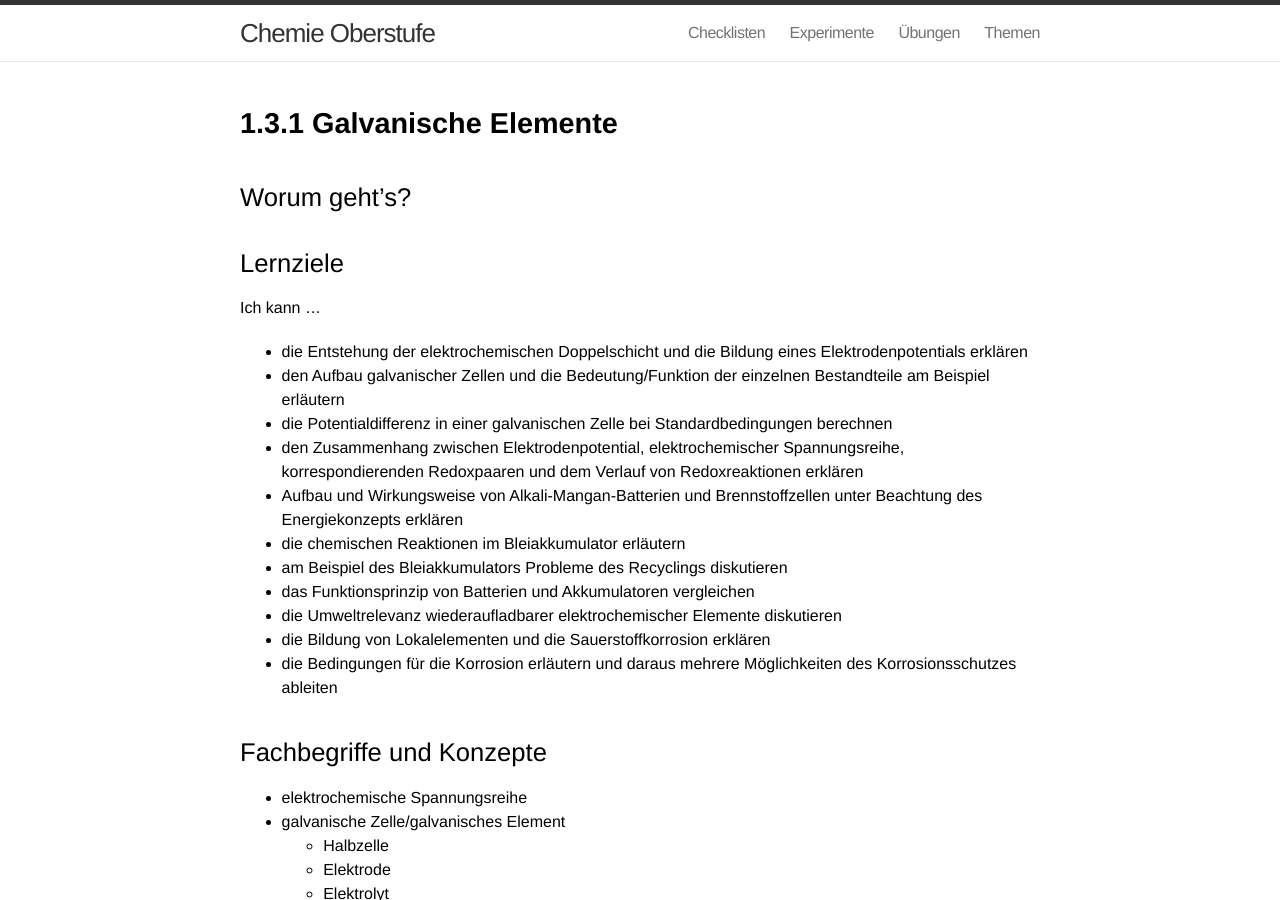
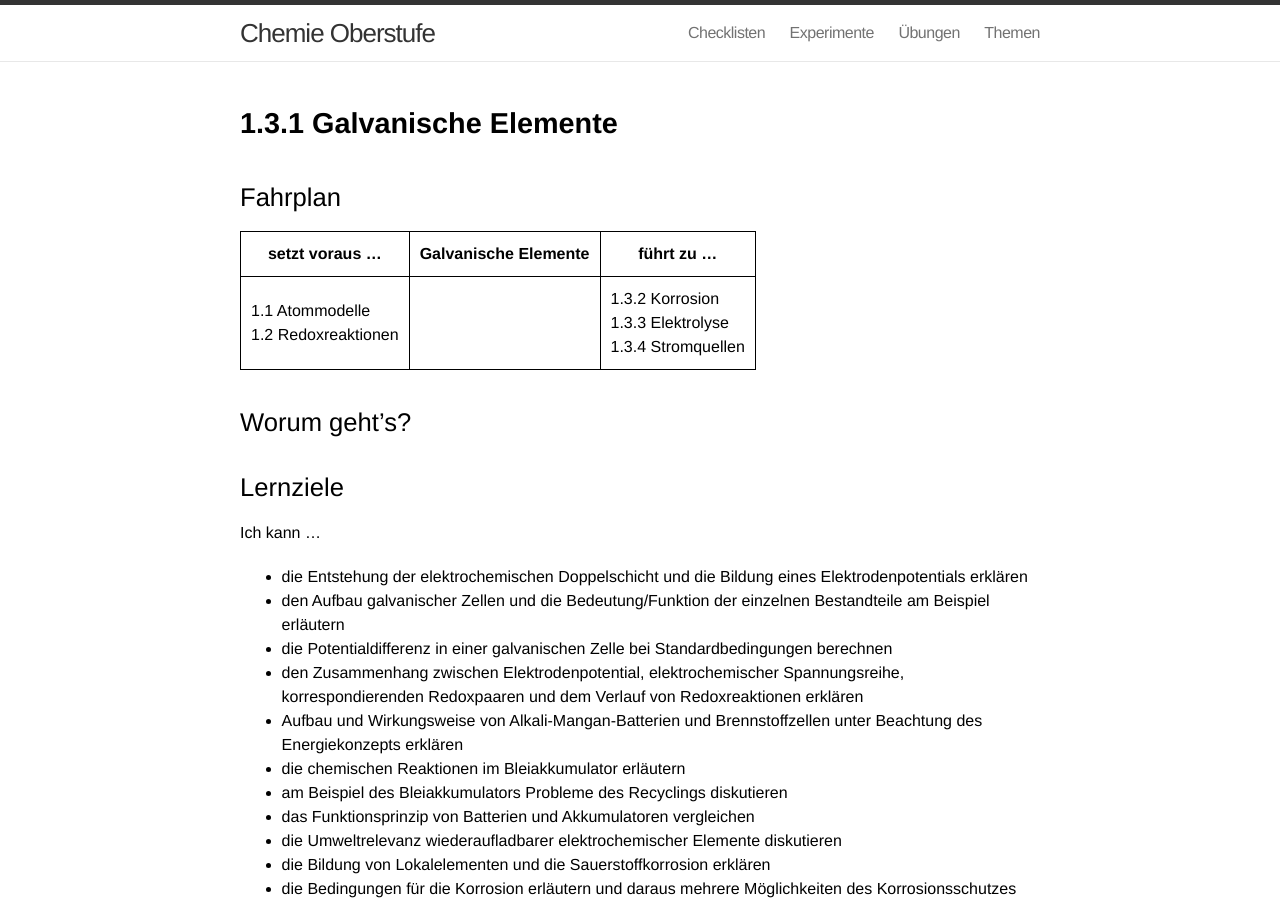
Before and after one commit to chemie-oberstufe/chemie-oberstufe.github.io, a Jekyll site: the page built from themen/galvanische_elemente.md, in a window 1280 px wide and 900 px high. Built offline with Jekyll 4.4.1, drawn with Linux system fonts in a browser that asks for light colours.

Commit message:
Einfügen: Fahrplan

```diff
--- a/themen/galvanische_elemente.md
+++ b/themen/galvanische_elemente.md
@@ -4,6 +4,12 @@ layout: page
 showinmenu: false
 tags: [thema, elektrochemie, galvanische-elemente]
 ---
+
+## Fahrplan
+
+| setzt voraus ... | Galvanische Elemente | führt zu ... |
+| ---              | ---       | ---          |
+| 1.1 Atommodelle<br />1.2 Redoxreaktionen |  |  1.3.2 Korrosion<br />1.3.3 Elektrolyse<br />1.3.4 Stromquellen |
 
 ## Worum geht's?
 
```
Also changed, not shown: themen/elektrolyse.md (+6 -0 lines), themen/korrosion.md (+1 -3 lines), themen/stromquellen.md (+6 -0 lines).
